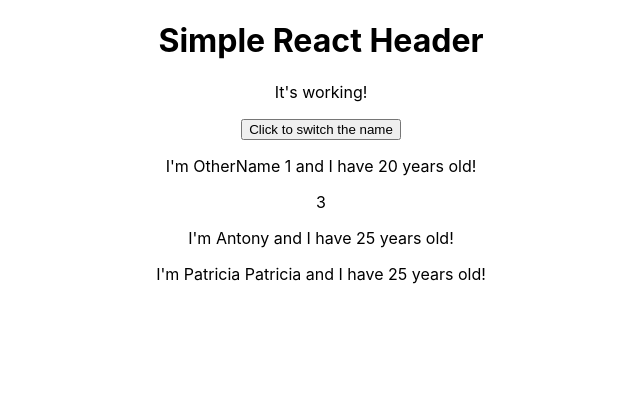
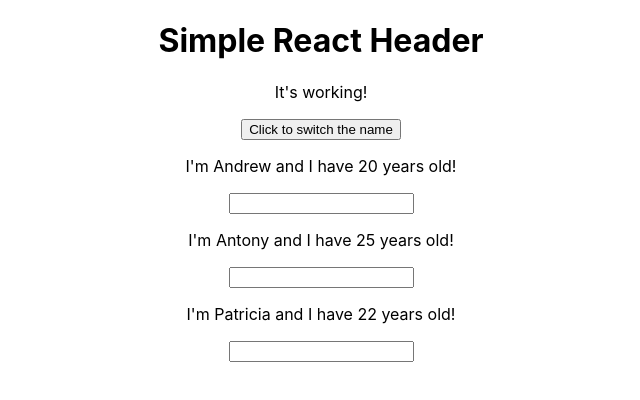
Before and after one commit to konradhojda/react-burger-app, a React (Create React App) app: page / in a window 1280 px wide. Both pictures are taken after a click on the button "Click to switch the name". Shown: the top 400 px of the page, without its empty margins (319-959 px from the left). Built offline with nearby package versions, Linux system fonts and the light colour scheme.

Commit message:
little modifications about two-way binding and showing element depends of value of variable

```diff
--- a/src/App.js
+++ b/src/App.js
@@ -18,7 +18,8 @@
                 name: 'Patricia',
                 age: 22
             }
-        ]
+        ],
+        showPersons: false
     };
 
     changeName = () => {
@@ -40,15 +41,55 @@
         })
     };
 
+    changedValue = (e) => {
+        this.setState({
+            persons: [
+                {
+                    name: e.target.value,
+                    age: 20
+                },
+                {
+                    name: 'Antony',
+                    age: 25
+                },
+                {
+                    name: 'Patricia',
+                    age: 22
+                }
+            ]
+        })
+    };
+
+    togglePersons = () => {
+        this.setState({
+            showPersons: true
+        });
+    };
+
     render() {
+
+        let persons = null;
+
+        if (this.state.showPersons) {
+            persons = (
+                <div>
+                    <Person changed={this.changedValue}
+                            name={this.state.persons[0].name}
+                            age={this.state.persons[0].age}/>
+                    <Person name={this.state.persons[1].name}
+                            age={this.state.persons[1].age}/>
+                    <Person name={this.state.persons[2].name}
+                            age={this.state.persons[2].age}/>
+                </div>
+            );
+        }
+
         return (
             <div className="App">
                 <h1>Simple React Header</h1>
                 <p>It's working!</p>
-                <button onClick={this.changeName}>Click to switch the name</button>
-                <Person name={this.state.persons[0].name} age={this.state.persons[0].age}>{1+2}</Person>
-                <Person name={this.state.persons[1].name} age={this.state.persons[1].age}/>
-                <Person name={this.state.persons[2].name} age={this.state.persons[2].age}/>
+                <button onClick={this.togglePersons}>Click to switch the name</button>
+                {persons}
             </div>
         );
     }
--- a/src/Person/Person.js
+++ b/src/Person/Person.js
@@ -4,6 +4,7 @@
     return (
         <div>
             <p>I'm {props.name} and I have {props.age} years old!</p>
+            <input type="text" onChange={props.changed}/>
             <p>{props.children}</p>
         </div>
     )
```
